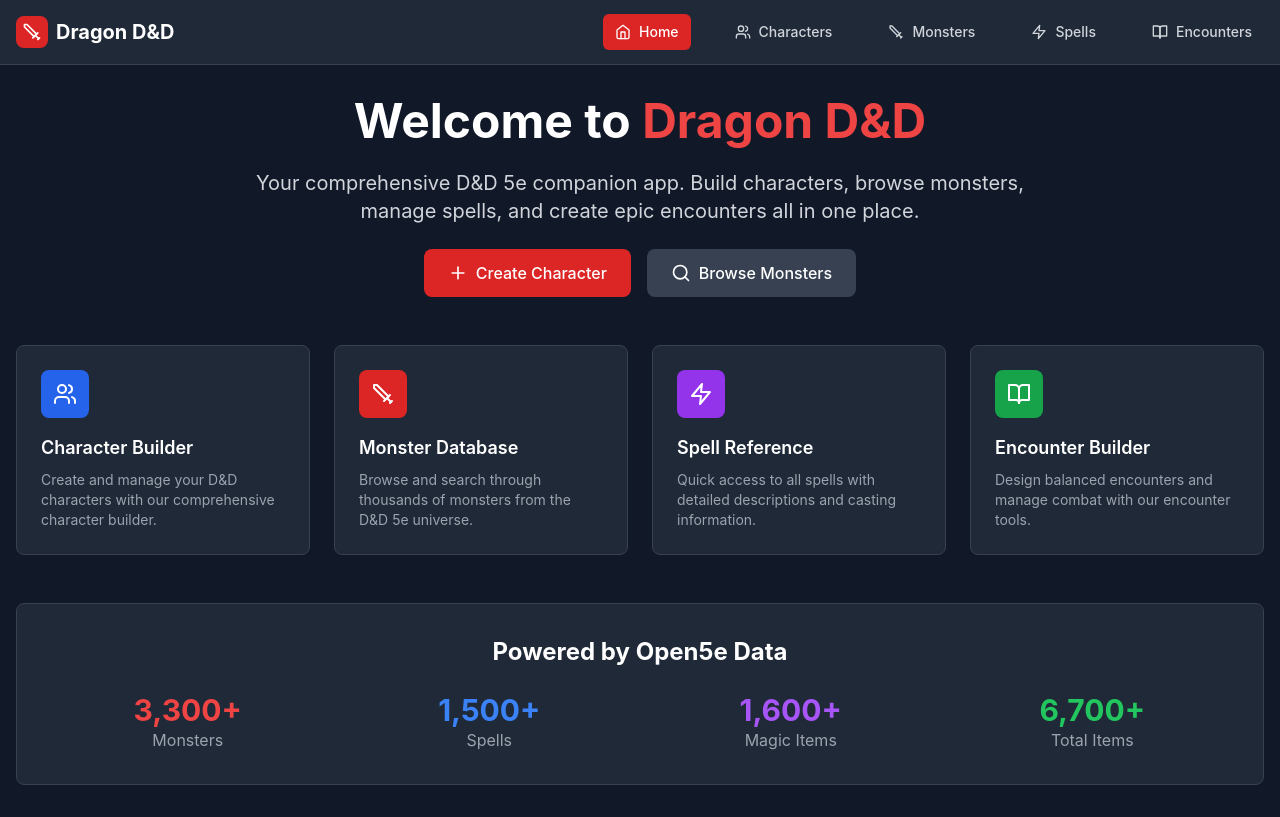
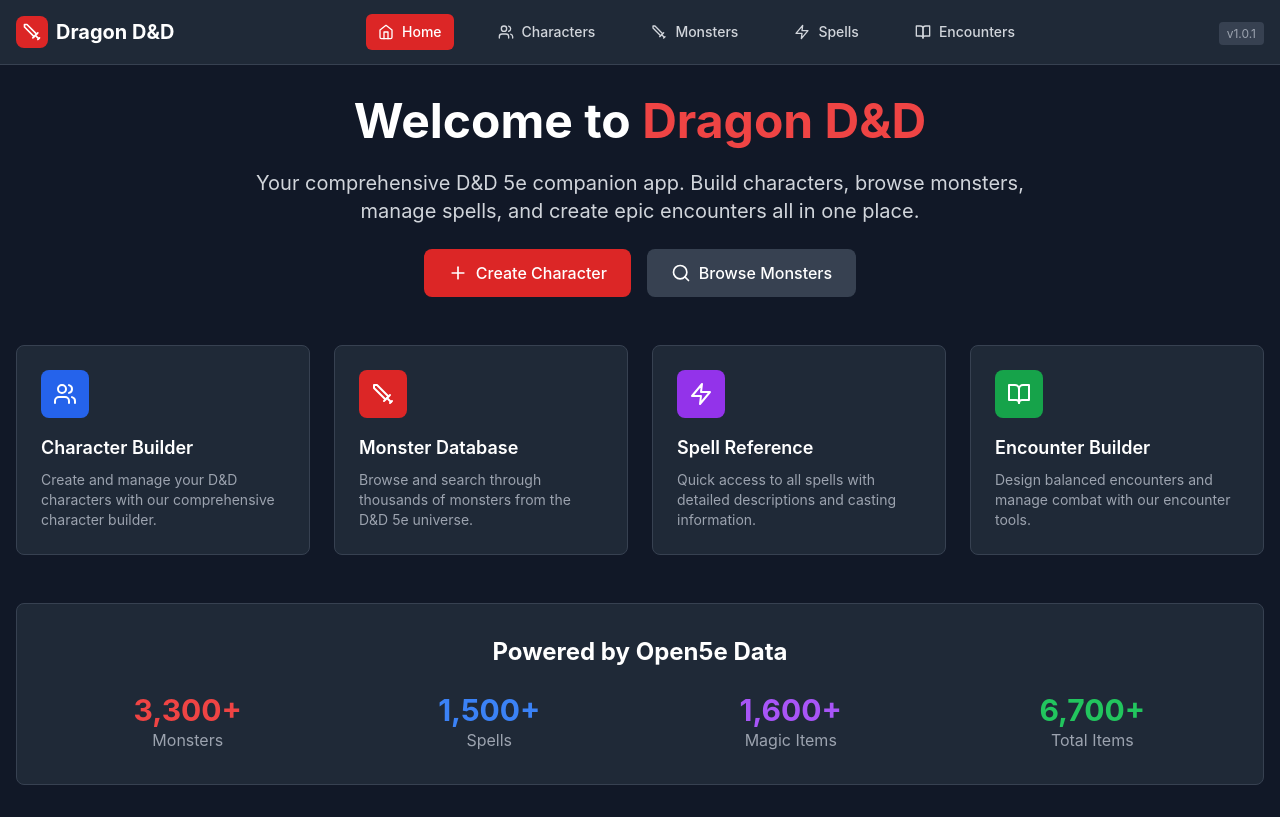
Before and after one commit to andrewwfelix/dragon, a React (Vite) app in the folder frontend/: page / in a window 1280 px wide. Built offline with nearby package versions, Linux system fonts and the light colour scheme.

Commit message:
Update version to 1.0.1 and display version number in Navbar component
- Incremented the version in package.json to 1.0.1.
- Integrated version number from package.json into the Navbar component for better visibility.
- Added version display for both desktop and mobile views.

```diff
--- a/frontend/package.json
+++ b/frontend/package.json
@@ -1,6 +1,6 @@
 {
   "name": "dragon-dnd-frontend",
-  "version": "1.0.0",
+  "version": "1.0.1",
   "description": "Frontend for D&D 5e Application",
   "private": true,
   "scripts": {
--- a/frontend/src/components/Navbar.jsx
+++ b/frontend/src/components/Navbar.jsx
@@ -1,6 +1,9 @@
 import React, { useState } from 'react';
 import { Link, useLocation } from 'react-router-dom';
 import { Sword, Users, BookOpen, Zap, Home, Menu, X } from 'lucide-react';
+
+// Import version from package.json
+const version = import.meta.env.VITE_APP_VERSION || '1.0.0';
 
 const Navbar = () => {
   const [isOpen, setIsOpen] = useState(false);
@@ -49,6 +52,15 @@
             })}
           </div>
 
+          {/* Version and Mobile menu button */}
+          <div className="flex items-center space-x-4">
+            {/* Version number */}
+            <div className="hidden sm:block">
+              <span className="text-xs text-gray-400 bg-gray-700 px-2 py-1 rounded">
+                v{version}
+              </span>
+            </div>
+
             {/* Mobile menu button */}
             <div className="md:hidden">
               <button
@@ -59,11 +71,16 @@
               </button>
             </div>
           </div>
+        </div>
 
         {/* Mobile Navigation */}
         {isOpen && (
           <div className="md:hidden">
             <div className="px-2 pt-2 pb-3 space-y-1 sm:px-3 border-t border-gray-700">
+              {/* Version number for mobile */}
+              <div className="px-3 py-2">
+                <span className="text-xs text-gray-400">v{version}</span>
+              </div>
               {navItems.map((item) => {
                 const Icon = item.icon;
                 return (
--- a/frontend/vite.config.js
+++ b/frontend/vite.config.js
@@ -1,9 +1,16 @@
 import { defineConfig } from 'vite'
 import react from '@vitejs/plugin-react'
+import { readFileSync } from 'fs'
+
+// Read package.json to get version
+const packageJson = JSON.parse(readFileSync('./package.json', 'utf8'))
 
 // https://vitejs.dev/config/
 export default defineConfig({
   plugins: [react()],
+  define: {
+    'import.meta.env.VITE_APP_VERSION': JSON.stringify(packageJson.version)
+  },
   server: {
     port: 3000,
     proxy: {
```
Lines whose indentation alone changed are shown as unchanged.
